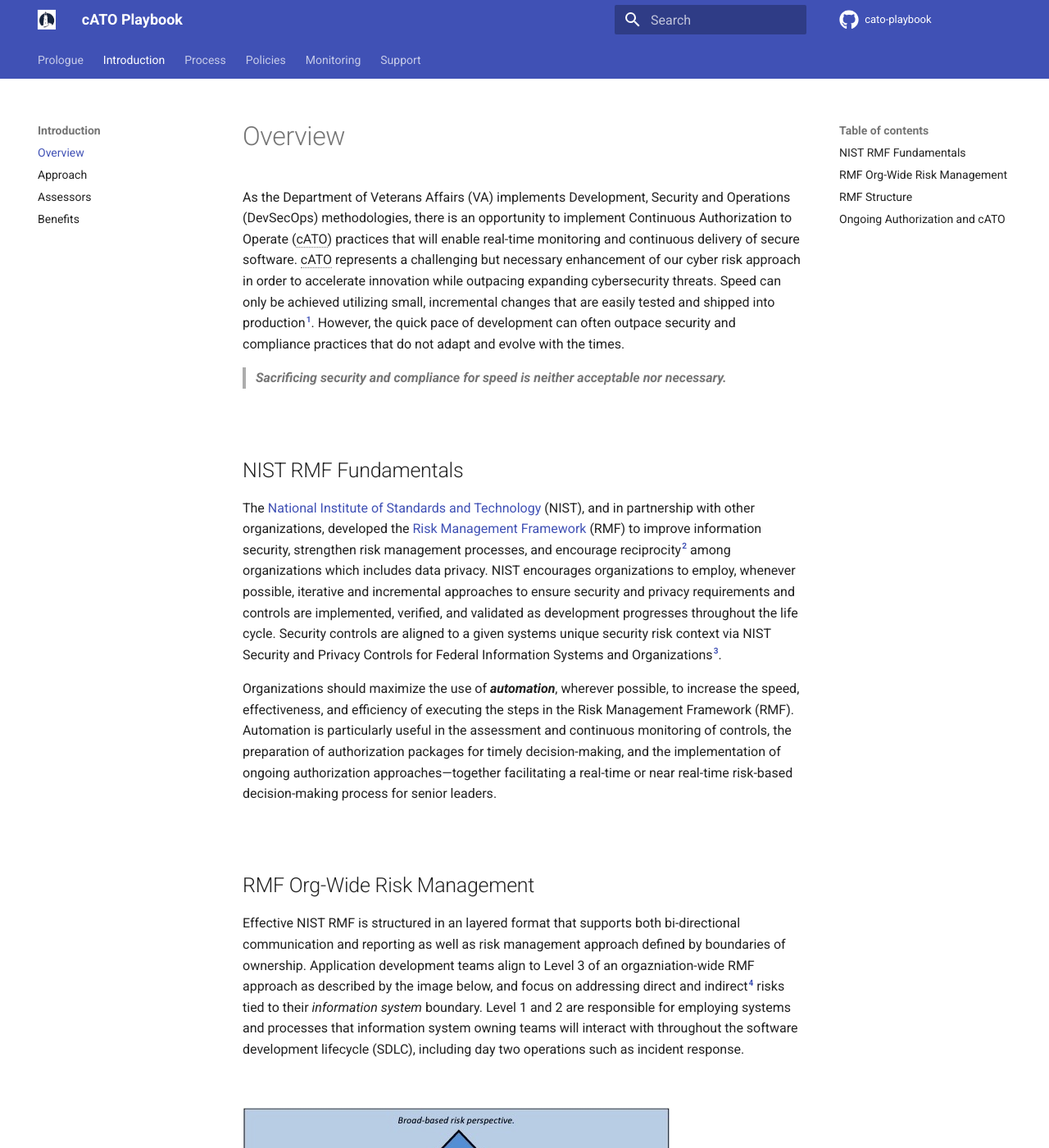
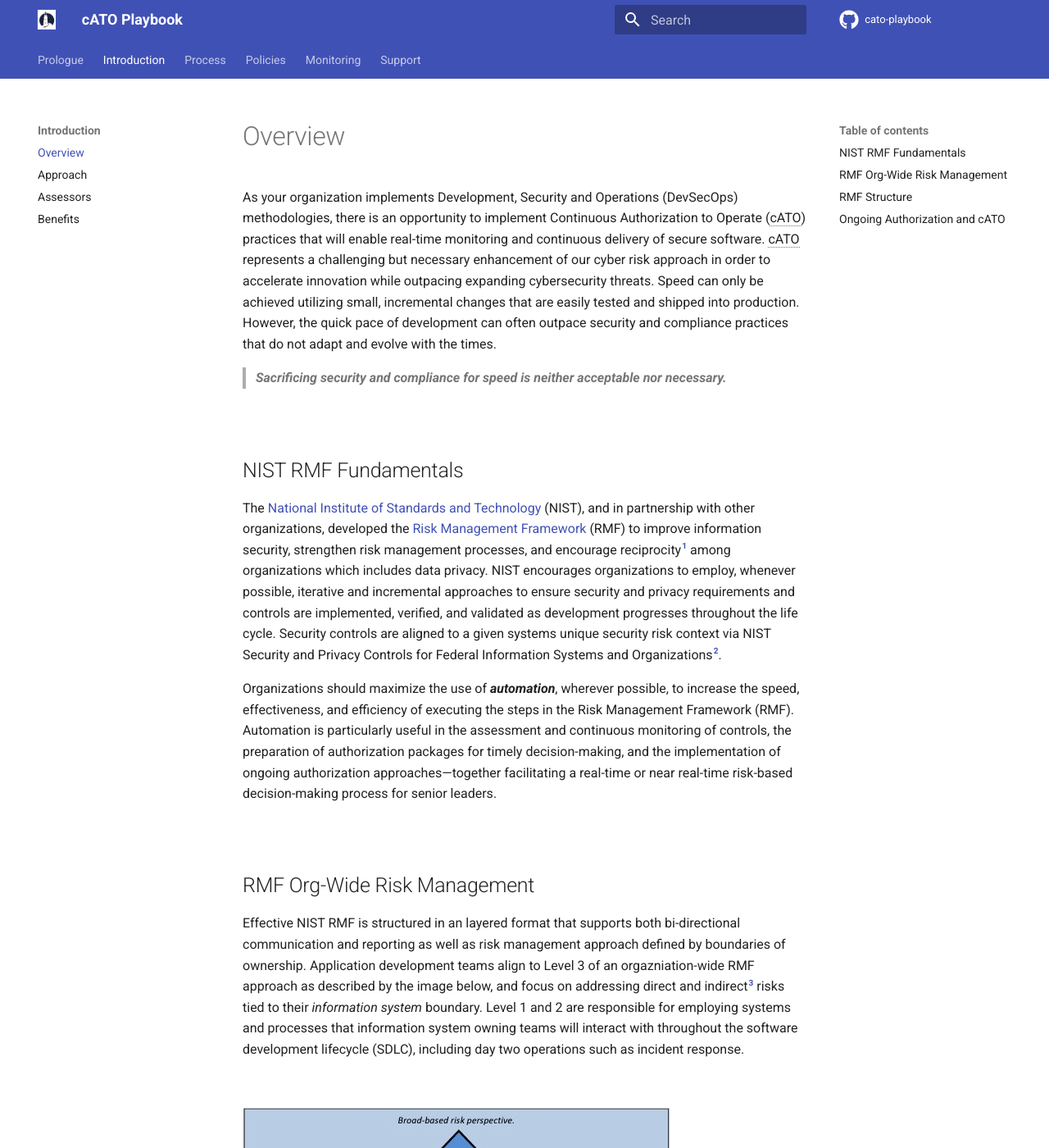
Before and after one commit to rise8-us/cato-playbook, an MkDocs documentation site: the page built from docs/overview.md, in a window 1280 px wide and 1400 px high. Shown: the whole window at 82% size. Built offline with MkDocs 1.6.1 and Material for MkDocs 9.7.7, drawn with Linux system fonts in a browser that asks for light colours; comment, search, counter and statistics services are not loaded; some of the changed text lies outside the part shown.

Commit message:
generalize overview

```diff
--- a/docs/overview.md
+++ b/docs/overview.md
@@ -1,26 +1,29 @@
 # Overview
 
-As the Department of Veterans Affairs (VA) implements Development, Security and Operations (DevSecOps) methodologies, there is an opportunity to implement Continuous Authorization to Operate (cATO) practices that will enable real-time monitoring and continuous delivery of secure software. cATO represents a challenging but necessary enhancement of our cyber risk approach in order to accelerate innovation while outpacing expanding cybersecurity threats. Speed can only be achieved utilizing small, incremental changes that are easily tested and shipped into production[^1]. However, the quick pace of development can often outpace security and compliance practices that do not adapt and evolve with the times.
+As your organization implements Development, Security and Operations (DevSecOps) methodologies, there is an opportunity to implement Continuous Authorization to Operate (cATO) practices that will enable real-time monitoring and continuous delivery of secure software. cATO represents a challenging but necessary enhancement of our cyber risk approach in order to accelerate innovation while outpacing expanding cybersecurity threats. Speed can only be achieved utilizing small, incremental changes that are easily tested and shipped into production. However, the quick pace of development can often outpace security and compliance practices that do not adapt and evolve with the times.
 
 > ***Sacrificing security and compliance for speed is neither acceptable nor necessary.***
 
 <br/>
+
 ## NIST RMF Fundamentals
 
-The [National Institute of Standards and Technology](https://www.nist.gov/) (NIST), and in partnership with other organizations, developed the [Risk Management Framework](https://csrc.nist.gov/projects/risk-management) (RMF) to improve information security, strengthen risk management processes, and encourage reciprocity[^2] among organizations which includes data privacy. NIST encourages organizations to employ, whenever possible, iterative and incremental approaches to ensure security and privacy requirements and controls are implemented, verified, and validated as development progresses throughout the life cycle. Security controls are aligned to a given systems unique security risk context via NIST Security and Privacy Controls for Federal Information Systems and Organizations[^3].
+The [National Institute of Standards and Technology](https://www.nist.gov/) (NIST), and in partnership with other organizations, developed the [Risk Management Framework](https://csrc.nist.gov/projects/risk-management) (RMF) to improve information security, strengthen risk management processes, and encourage reciprocity[^1] among organizations which includes data privacy. NIST encourages organizations to employ, whenever possible, iterative and incremental approaches to ensure security and privacy requirements and controls are implemented, verified, and validated as development progresses throughout the life cycle. Security controls are aligned to a given systems unique security risk context via NIST Security and Privacy Controls for Federal Information Systems and Organizations[^2].
 
 Organizations should maximize the use of ***automation***, wherever possible, to increase the speed, effectiveness, and efficiency of executing the steps in the Risk Management Framework (RMF). Automation is particularly useful in the assessment and continuous monitoring of controls, the preparation of authorization packages for timely decision-making, and the implementation of ongoing authorization approaches—together facilitating a real-time or near real-time risk-based decision-making process for senior leaders.
 
 <br/>
+
 ## RMF Org-Wide Risk Management
 
-Effective NIST RMF is structured in an layered format that supports both bi-directional communication and reporting as well as risk management approach defined by boundaries of ownership. Application development teams align to Level 3 of an orgazniation-wide RMF approach as described by the image below, and focus on addressing direct and indirect[^4] risks tied to their *information system* boundary. Level 1 and 2 are responsible for employing systems and processes that information system owning teams will interact with throughout the software development lifecycle (SDLC), including day two operations such as incident response.
+Effective NIST RMF is structured in an layered format that supports both bi-directional communication and reporting as well as risk management approach defined by boundaries of ownership. Application development teams align to Level 3 of an orgazniation-wide RMF approach as described by the image below, and focus on addressing direct and indirect[^3] risks tied to their *information system* boundary. Level 1 and 2 are responsible for employing systems and processes that information system owning teams will interact with throughout the software development lifecycle (SDLC), including day two operations such as incident response.
 
 <br/>
 
 ![This is an image](images/rmfOrgApproach.png)
 
 <br/>
+
 ## RMF Structure
 
 There are sevent steps in the RMF. While the RMF steps are listed in sequential order below, it's important to note that steps that occur after *Prepare*  can be carried out in a nonsequential order. This distinction aligns well with Agile and DevSecOps methodoligies where incremental and iterative adjustments that are introduced to a system come from a feedback loop with end-users, peer teams or data that exists from various monitoring solutions. The purpose of each step is outlined for you here:
@@ -38,6 +41,7 @@
 ![This is an image](images/rmfSteps.png)
 
 <br/>
+
 ## Ongoing Authorization and cATO
 
 Traditionally, the *Authorize* step of RMF is where a designated Authorizing Official (AO) will make an Authorization to Operate decision based upon:
@@ -64,8 +68,7 @@
 <br/><br/>
 
 *[cATO]: continuous Authority to Operate
-[^1]: An environment where veterans can access the latest version of our software.
-[^2]: Reciprocity is an agreement between organizations to accept one another’s security assessment results in order to reuse system resources or to accept each other’s assessed security posture in order to share information.
-[^3]: [NIST Special Publication 800-53](https://doi.org/10.6028/NIST.SP.800-53r5)
-[^4]: As an example, risks that are associated with integrations to other systems.
-[^5]: [NIST Special Publication 800-137](https://doi.org/10.6028/NIST.SP.800-137)
+[^1]: Reciprocity is an agreement between organizations to accept one another’s security assessment results in order to reuse system resources or to accept each other’s assessed security posture in order to share information.
+[^2]: [NIST Special Publication 800-53](https://doi.org/10.6028/NIST.SP.800-53r5)
+[^3]: As an example, risks that are associated with integrations to other systems.
+[^4]: [NIST Special Publication 800-137](https://doi.org/10.6028/NIST.SP.800-137)
```
Also changed, not shown: other parts of docs/overview.md (+1 -1 lines).
